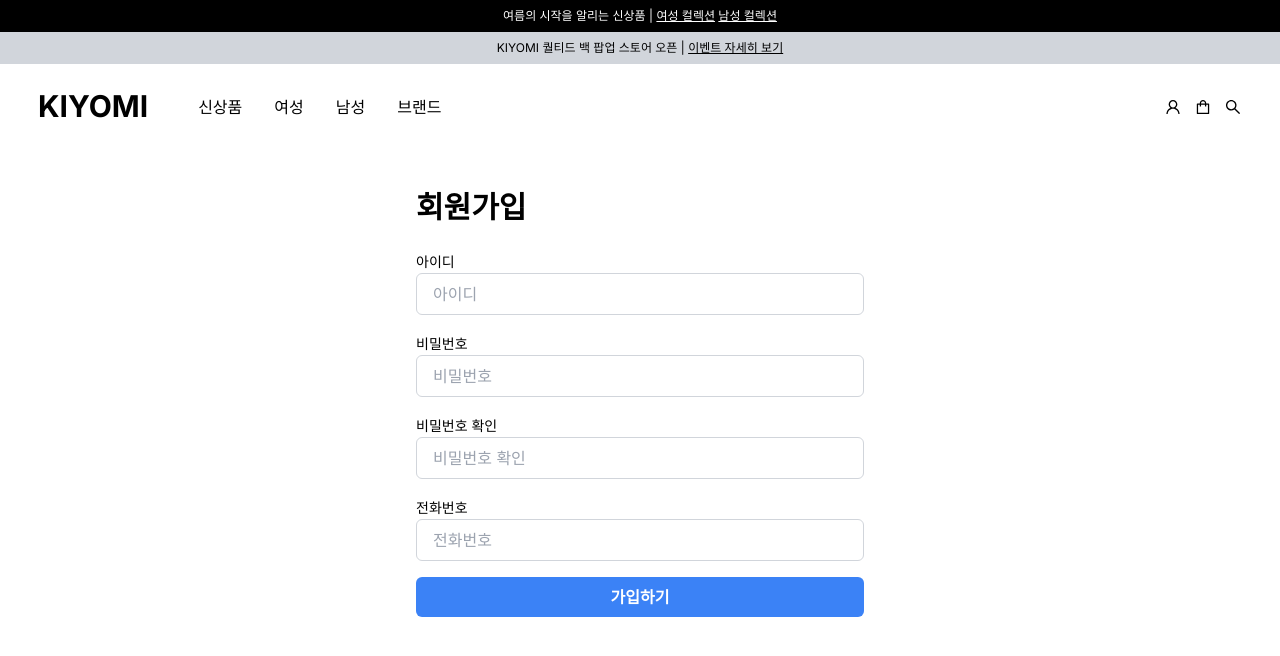
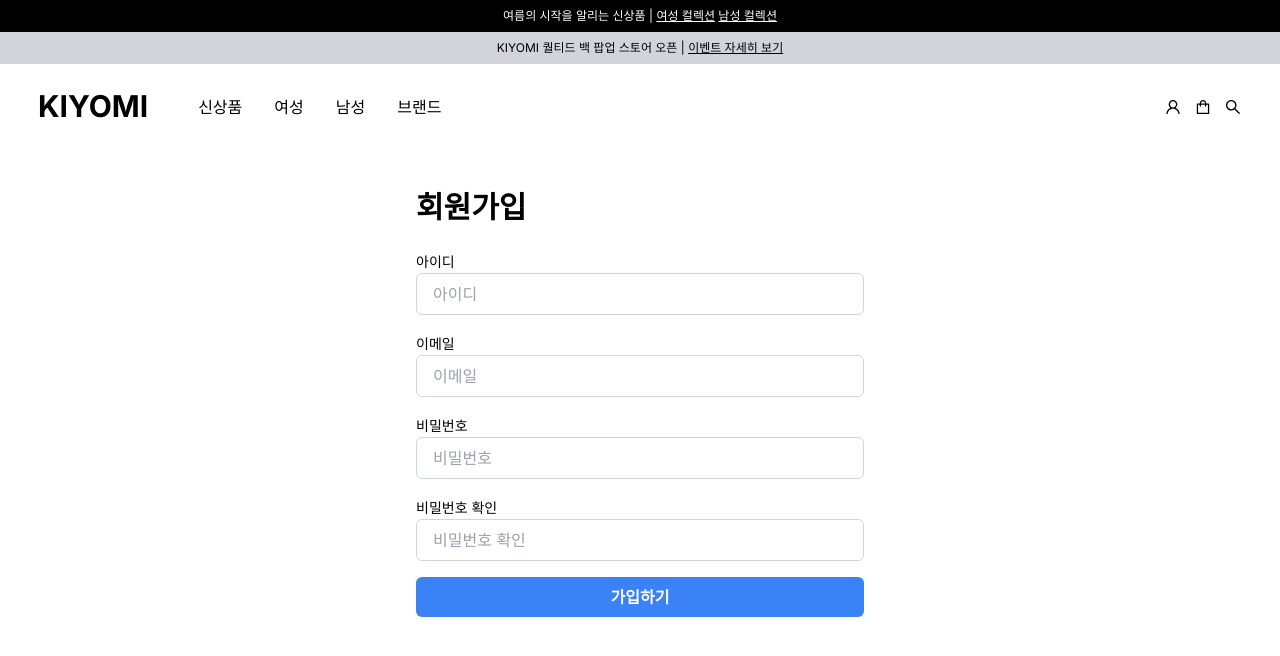
Before and after one commit to nextJS-pj/KIYOMI, a Next.js app in the folder kiyomi/: page /user/register in a window 1280 px wide. Shown: the top 656 px of the page. Built offline with nearby package versions, Linux system fonts and the light colour scheme; no server answers.

Commit message:
[feat] react-hook-form으로 회원가입 폼 구현 후 파이어베이스에 연결

```diff
--- a/kiyomi/src/components/RegisterForm/RegisterForm.tsx
+++ b/kiyomi/src/components/RegisterForm/RegisterForm.tsx
@@ -1,14 +1,17 @@
 "use client";
+import { useState } from "react";
+import { useRouter } from "next/navigation";
+import classes from "./RegisterForm.module.css";
 import { useForm, SubmitHandler } from "react-hook-form";
-import classes from "./RegisterForm.module.css";
-import { useRecoilState } from "recoil";
-import { formDataAtom } from "@/@recoil/formData";
+import { createUserWithEmailAndPassword, updateProfile } from "firebase/auth";
+import { auth } from "@/firebase/firebase";
 
 interface FormData {
   username: string;
+  email: string;
   password: string;
   confirmPassword: string;
-  phone: number;
+  phone: string;
 }
 
 export function RegisterForm() {
@@ -19,10 +22,38 @@ export function RegisterForm() {
     getValues,
   } = useForm<FormData>();
 
-  // const [formData, setFormData] = useRecoilState(formDataAtom);
+  const router = useRouter();
+  const [isLoading, setIsLoading] = useState(false);
 
-  const onSubmit: SubmitHandler<FormData> = (data) => {
-    console.log(data);
+  const onSubmit: SubmitHandler<FormData> = async (data) => {
+    setIsLoading(true);
+
+    try {
+      console.log("Submitting form data:", data);
+
+      const userCredential = await createUserWithEmailAndPassword(
+        auth,
+        data.email,
+        data.password
+      );
+
+      const user = userCredential.user;
+
+      console.log("User created:", user);
+
+      await updateProfile(user, {
+        displayName: data.username,
+      });
+
+      console.log("User profile updated:", user);
+
+      router.push("/");
+    } catch (error) {
+      console.error("Error creating user:", error);
+      alert("회원가입에 실패했습니다. 나중에 다시 시도해주세요.");
+    } finally {
+      setIsLoading(false);
+    }
   };
 
   return (
@@ -52,6 +83,31 @@ export function RegisterForm() {
             <span className="text-red-500">{errors.username.message}</span>
           )}
         </div>
+
+        <div className="mb-4">
+          <label htmlFor="email" className="text-sm">
+            이메일
+          </label>
+          <input
+            id="email"
+            type="text"
+            placeholder="이메일"
+            {...register("email", {
+              required: "이메일을 입력하세요",
+              pattern: {
+                value: /^[\w.-]+@[a-zA-Z\d.-]+\.[a-zA-Z]{2,}$/,
+                message: "유효한 이메일 주소를 입력하세요",
+              },
+            })}
+            className={`w-full py-2 px-4 border ${
+              errors.email ? "border-red-500" : "border-gray-300"
+            } rounded-md focus:outline-none focus:ring-blue-500 focus:border-blue-500`}
+          />
+          {errors.email && (
+            <span className="text-red-500">{errors.email.message}</span>
+          )}
+        </div>
+
         <div className="mb-4">
           <label htmlFor="password" className="text-sm">
             비밀번호
@@ -77,6 +133,7 @@ export function RegisterForm() {
             <span className="text-red-500">{errors.password.message}</span>
           )}
         </div>
+
         <div className="mb-4">
           <label htmlFor="confirmPassword" className="text-sm">
             비밀번호 확인
@@ -99,32 +156,9 @@ export function RegisterForm() {
             <p className="text-red-500">{errors.confirmPassword.message}</p>
           )}
         </div>
-        <div className="mb-4">
-          <label htmlFor="phone" className="text-sm">
-            전화번호
-          </label>
-          <input
-            id="phone"
-            type="tel"
-            placeholder="전화번호"
-            {...register("phone", {
-              required: "전화번호를 입력하세요",
-              pattern: {
-                value: /^\d{3}\d{3,4}\d{4}$/,
-                message: "유효한 전화번호를 입력하세요 (예: 01012345678)",
-              },
-            })}
-            className={`w-full py-2 px-4 border ${
-              errors.username ? "border-red-500" : "border-gray-300"
-            } rounded-md focus:outline-none focus:ring-blue-500 focus:border-blue-500`}
-          />
-          {errors.phone && (
-            <p className="text-red-500">{errors.phone.message}</p>
-          )}
-        </div>
 
-        <button type="submit" className={classes.button}>
-          가입하기
+        <button type="submit" className={classes.button} disabled={isLoading}>
+          {isLoading ? "가입 중..." : "가입하기"}
         </button>
       </form>
     </div>
--- a/kiyomi/src/firebase/firebase.ts
+++ b/kiyomi/src/firebase/firebase.ts
@@ -1,28 +1,20 @@
-import { getAuth } from "firebase/auth";
-import { initializeApp } from "@firebase/app";
+import { getAuth } from "@firebase/auth";
 import { getStorage } from "@firebase/storage";
 import { getFirestore } from "@firebase/firestore";
-const {
-  Next_API_KEY,
-  Next_AUTH_DOMAIN,
-  Next_PROJECT_ID,
-  Next_MESSAGE_SENDER_ID,
-  Next_STORAGE_BUCKET,
-  Next_APP_ID,
-  Next_MEASUREMENT_ID,
-} = process.env;
+import { initializeApp, getApps, getApp } from "@firebase/app";
 
 const firebaseConfig = {
-  apiKey: Next_API_KEY,
-  authDomain: Next_AUTH_DOMAIN,
-  projectId: Next_PROJECT_ID,
-  storageBucket: Next_STORAGE_BUCKET,
-  messagingSenderId: Next_MESSAGE_SENDER_ID,
-  appId: Next_APP_ID,
-  measurementId: Next_MEASUREMENT_ID,
+  apiKey: process.env.NEXT_PUBLIC_FIREBASE_API_KEY,
+  authDomain: process.env.NEXT_PUBLIC_FIREBASE_AUTH_DOMAIN,
+  projectId: process.env.NEXT_PUBLIC_FIREBASE_PROJECT_ID,
+  storageBucket: process.env.NEXT_PUBLIC_FIREBASE_STORAGE_BUCKET,
+  messagingSenderId: process.env.NEXT_PUBLIC_FIREBASE_MESSAGE_SENDER_ID,
+  appId: process.env.NEXT_PUBLIC_FIREBASE_APP_ID,
 };
 
-export const auth = getAuth();
-export const db = getFirestore();
-export const storage = getStorage();
-export const app = initializeApp(firebaseConfig);
+const app = !getApps().length ? initializeApp(firebaseConfig) : getApp();
+const auth = getAuth();
+const db = getFirestore();
+const storage = getStorage();
+
+export { app, auth, db, storage };
```
